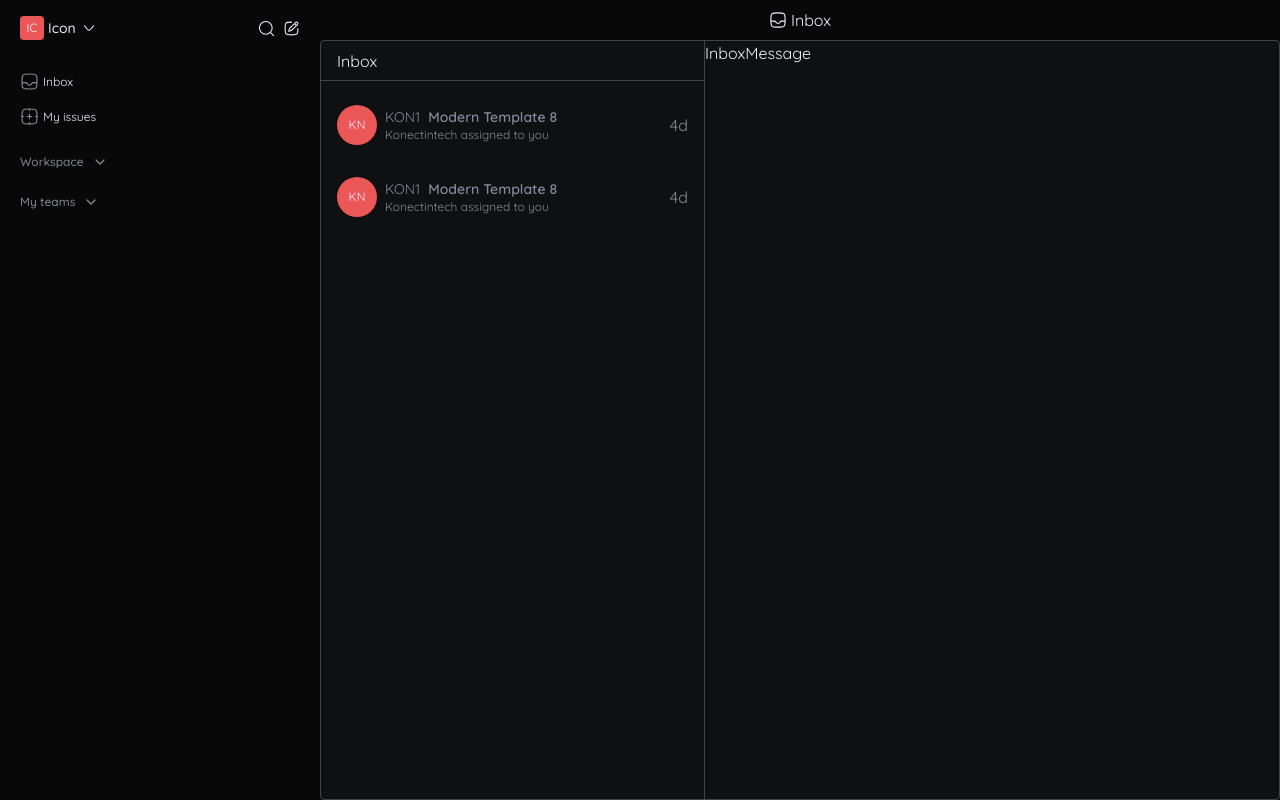
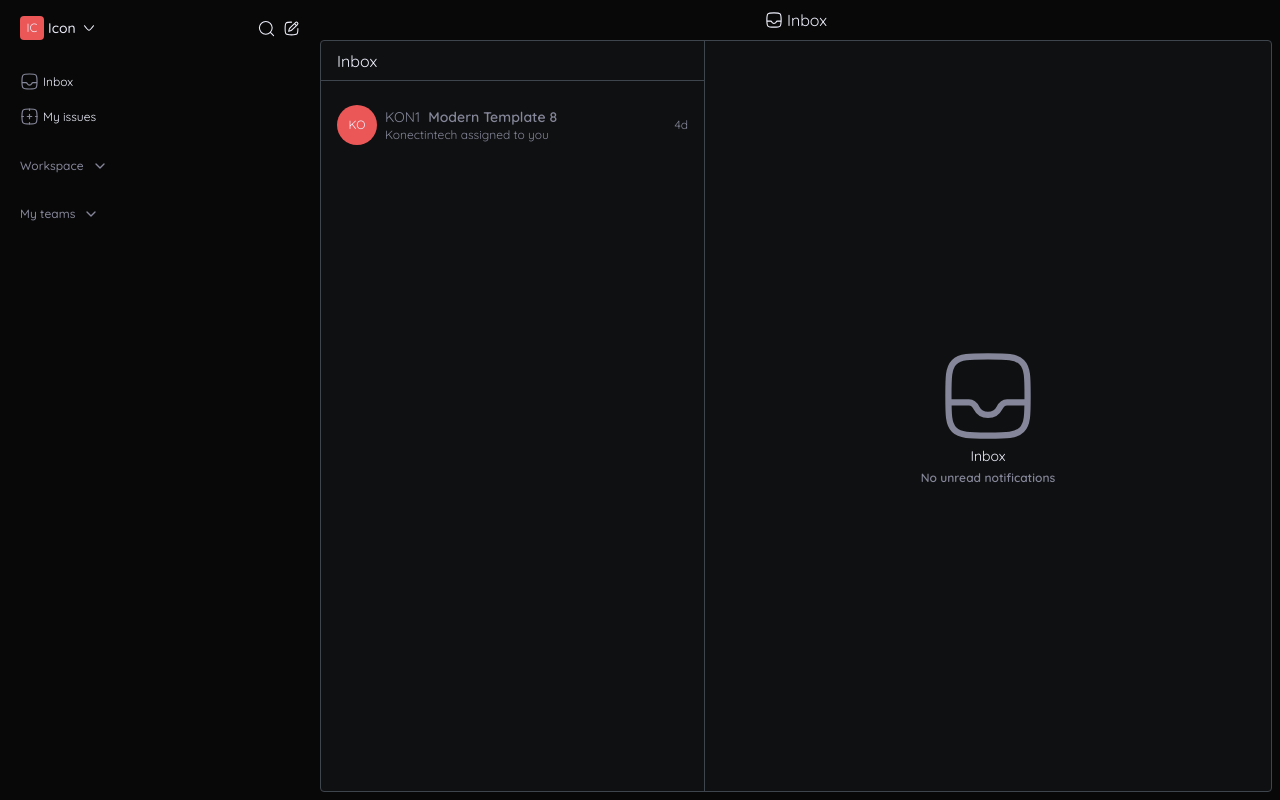
Before and after one commit to Bien-venu/simple, a Next.js app: page / in a window 1280 px wide. Built offline with nearby package versions, Linux system fonts and the light colour scheme.

Commit message:
adding some

```diff
--- a/src/components/Inbox.tsx
+++ b/src/components/Inbox.tsx
@@ -1,36 +1,47 @@
+"use client";
+import { useAppContext } from "@/context/AppContext";
 import { messages } from "@/data/data";
 import React from "react";
 
 const Inbox = () => {
+  const { setMessage } = useAppContext();
+
   return (
     <div className="flex w-96 flex-col gap-4 border-r border-border">
       <div className="flex h-10 w-full items-center border-b border-border px-4">
         Inbox
       </div>
+      {messages.length === 0 ? (
+        <div className=" flex-1 flex justify-center items-center text-grey text-sm font-medium">
+          <h1>No task available</h1>
+        </div>
+      ) : (
         <div className="flex flex-col gap-4">
           {messages.map((message, index) => (
             <div
               className="mx-2 flex items-center justify-between rounded p-2 hover:bg-hover"
               key={index}
+              onClick={() => setMessage(message.id)}
             >
               <div className="flex items-center gap-2">
                 <div className="flex h-10 w-10 items-center justify-center rounded-full bg-bug text-xs uppercase">
-                kn
+                  {message.assigner.slice(0, 2)}
                 </div>
                 <div className="flex flex-col text-grey">
                   <div className="flex gap-2 text-sm">
-                  <h1 className=" uppercase">{message.name}</h1>
-                  <h2 className=" font-semibold">{message.task}</h2>
+                    <h1 className="uppercase">{message.code}</h1>
+                    <h2 className="font-semibold">{message.task}</h2>
                   </div>
                   <h6 className="text-xs">{message.activity}</h6>
                 </div>
               </div>
-            <div className="text-grey">
+              <div className="text-xs text-grey">
                 <span>4d</span>
               </div>
             </div>
           ))}
         </div>
+      )}
     </div>
   );
 };
--- a/src/components/InboxMessage.tsx
+++ b/src/components/InboxMessage.tsx
@@ -1,9 +1,95 @@
-import React from 'react'
+import { useAppContext } from "@/context/AppContext";
+import { messages } from "@/data/data";
+import React from "react";
+import Notification from "./Notification";
+import Properties from "./Properties";
 
 const InboxMessage = () => {
+  const { message } = useAppContext();
+  const data = messages.filter((item) => item.id === message);
+  console.log(data);
+
+  if (message === null) {
+    return (
+      <div className="flex flex-1 flex-col items-center justify-center gap-1 text-grey">
+        <div className="flex flex-col items-center">
+          <svg
+            xmlns="http://www.w3.org/2000/svg"
+            viewBox="0 0 24 24"
+            width={100}
+            height={100}
+            fill={"none"}
+          >
+            <path
+              d="M2.5 12C2.5 7.52166 2.5 5.28249 3.89124 3.89124C5.28249 2.5 7.52166 2.5 12 2.5C16.4783 2.5 18.7175 2.5 20.1088 3.89124C21.5 5.28249 21.5 7.52166 21.5 12C21.5 16.4783 21.5 18.7175 20.1088 20.1088C18.7175 21.5 16.4783 21.5 12 21.5C7.52166 21.5 5.28249 21.5 3.89124 20.1088C2.5 18.7175 2.5 16.4783 2.5 12Z"
+              stroke="currentColor"
+              strokeWidth="1.5"
+              strokeLinecap="round"
+              strokeLinejoin="round"
+            />
+            <path
+              d="M21.5 13.5H16.5743C15.7322 13.5 15.0706 14.2036 14.6995 14.9472C14.2963 15.7551 13.4889 16.5 12 16.5C10.5111 16.5 9.70373 15.7551 9.30054 14.9472C8.92942 14.2036 8.26777 13.5 7.42566 13.5H2.5"
+              stroke="currentColor"
+              strokeWidth="1.5"
+              strokeLinejoin="round"
+            />
+          </svg>
+          <h1 className="text-sm text-white">Inbox</h1>
+        </div>
+        <p className="text-xs font-semibold">No unread notifications</p>
+      </div>
+    );
+  }
+
   return (
-    <div className='flex-1'>InboxMessage</div>
-  )
-}
+    <div className="flex flex-1 flex-col text-sm font-semibold">
+      <div className="flex min-h-10 w-full items-center border-b border-border px-4">
+        <div className="flex items-center gap-1">
+          <svg
+            xmlns="http://www.w3.org/2000/svg"
+            viewBox="0 0 24 24"
+            width={18}
+            height={18}
+            fill={"none"}
+            className="text-team"
+          >
+            <path
+              d="M9.76722 18.8486L12 14L14.2328 18.8486C14.8804 20.2549 15.2042 20.958 14.8612 21.4656C14.8518 21.4795 14.8421 21.4932 14.8321 21.5067C14.4659 22 13.6439 22 12 22C10.3561 22 9.53409 22 9.16795 21.5067C9.15792 21.4932 9.14821 21.4795 9.13882 21.4656C8.79585 20.958 9.11964 20.2549 9.76722 18.8486Z"
+              stroke="currentColor"
+              strokeWidth="1.5"
+              strokeLinecap="round"
+              strokeLinejoin="round"
+            />
+            <circle
+              cx="12"
+              cy="12"
+              r="2"
+              stroke="currentColor"
+              strokeWidth="1.5"
+              strokeLinecap="round"
+            />
+            <path
+              d="M4 18.001C2.74418 16.3295 2 14.2516 2 12C2 6.47715 6.47715 2 12 2C17.5228 2 22 6.47715 22 12C22 14.2516 21.2558 16.3295 20 18.001"
+              stroke="currentColor"
+              strokeWidth="1.5"
+              strokeLinecap="round"
+            />
+            <path
+              d="M7.52779 16C6.57771 14.9385 6 13.5367 6 12C6 8.68629 8.68629 6 12 6C15.3137 6 18 8.68629 18 12C18 13.5367 17.4223 14.9385 16.4722 16"
+              stroke="currentColor"
+              strokeWidth="1.5"
+              strokeLinecap="round"
+            />
+          </svg>
+          <h1 className="text-white">Icon v1</h1>
+        </div>
+      </div>
+      <div className="flex h-full">
+        <Notification data={data} />
+        <Properties />
+      </div>
+    </div>
+  );
+};
 
-export default InboxMessage
+export default InboxMessage;
--- a/src/components/Message.tsx
+++ b/src/components/Message.tsx
@@ -5,7 +5,7 @@
 
 const Message = () => {
   return (
-    <div className="flex flex-1 flex-col">
+    <div className="flex flex-1 flex-col pb-2 pr-2">
       <MainHeader />
       <div className="flex h-full w-full rounded border border-border bg-bgGray">
         <Inbox />
--- /dev/null
+++ b/src/components/Notification.tsx
@@ -0,0 +1,24 @@
+import React from "react";
+
+const Notification = ({ data }: any) => {
+  return (
+    <div className="flex-1 px-16 h-full">
+      {data.map((message: { task: string | number | bigint | boolean | React.ReactElement<any, string | React.JSXElementConstructor<any>> | Iterable<React.ReactNode> | React.ReactPortal | Promise<React.AwaitedReactNode> | null | undefined; code: string | number | bigint | boolean | React.ReactElement<any, string | React.JSXElementConstructor<any>> | Iterable<React.ReactNode> | React.ReactPortal | Promise<React.AwaitedReactNode> | null | undefined; name: string | number | bigint | boolean | React.ReactElement<any, string | React.JSXElementConstructor<any>> | Iterable<React.ReactNode> | React.ReactPortal | Promise<React.AwaitedReactNode> | null | undefined; message: string | number | bigint | boolean | React.ReactElement<any, string | React.JSXElementConstructor<any>> | Iterable<React.ReactNode> | React.ReactPortal | Promise<React.AwaitedReactNode> | null | undefined; }, index: React.Key | null | undefined) => (
+        <div key={index} className="flex flex-col gap-12">
+          <div className="flex flex-col gap-4">
+            <h1 className="text-2xl font-semibold">{message.task}</h1>
+            <p className="flex items-center gap-1 text-xs text-grey">
+              Sub-issue of <span className="uppercase">{message.code}</span>
+              <span className="font-semibold text-white"> {message.name} </span>
+            </p>
+          </div>
+          <div className="flex text-sm font-semibold text-canceled">
+            <h2>{message.message} </h2>
+          </div>
+        </div>
+      ))}
+    </div>
+  );
+};
+
+export default Notification;
--- /dev/null
+++ b/src/components/Properties.tsx
@@ -0,0 +1,9 @@
+import React from 'react'
+
+const Properties = () => {
+  return (
+    <div className=' w-80 h-full bg-account'>Properties</div>
+  )
+}
+
+export default Properties
--- a/src/components/ui/accordion.tsx
+++ b/src/components/ui/accordion.tsx
@@ -28,7 +28,7 @@
     <AccordionPrimitive.Trigger
       ref={ref}
       className={cn(
-        "hover:bg-hover flex flex-1 items-center gap-2 rounded p-1 font-medium transition-all [&[data-state=open]>svg]:rotate-180",
+        "hover:bg-hover flex flex-1 items-center gap-2 rounded p-1 py-2 font-medium transition-all [&[data-state=open]>svg]:rotate-180",
         className,
       )}
       {...props}
--- a/src/context/AppContext.tsx
+++ b/src/context/AppContext.tsx
@@ -15,10 +15,9 @@
   error: string | null;
   filter: string;
   setFilter: (filter: string) => void;
-  amount: number[];
-  setAmount: (amount: number[]) => void;
-  selectedSort: string | null;
-  setSelectedSort: Dispatch<SetStateAction<string | null>>;
+
+  message: number | null;
+  setMessage: Dispatch<SetStateAction<number | null>>;
 }
 
 const AppContext = createContext<AppContextProps | undefined>(undefined);
@@ -28,8 +27,7 @@
   const [isLoading, setIsLoading] = useState(false);
   const [error, setError] = useState<string | null>(null);
   const [filter, setFilter] = useState("inbox");
-  const [amount, setAmount] = useState<number[]>([700, 3500]);
-  const [selectedSort, setSelectedSort] = useState<string | null>(null);
+  const [message, setMessage] = useState<number | null>(null);
 
   return (
     <AppContext.Provider
@@ -39,10 +37,8 @@
         error,
         filter,
         setFilter,
-        amount,
-        setAmount,
-        selectedSort,
-        setSelectedSort,
+        message,
+        setMessage,
       }}
     >
       {children}
--- a/src/data/data.tsx
+++ b/src/data/data.tsx
@@ -1,22 +1,15 @@
 export const messages = [
   {
-    name: "Kon1",
+    id: 1,
+    name: "Building new Modern Templates",
+    code: "Kon1",
     task: "Modern Template 8",
     status: "To Do",
     message:
       "Link to component - https://www.figma.com/design/u5pf2AySo4w85sBSPpdJVT/Konectin-Product-(Resume-Builder)-V2?node-id=7690-101315&m=dev",
-    assignee: "Konectintech",
+    assigner: "Konectintech",
     worker: ["Bienvenu"],
     activity: "Konectintech assigned to you",
-  },
-  {
-    name: "Kon1",
-    task: "Modern Template 8",
-    status: "To Do",
-    message:
-      "Link to component - https://www.figma.com/design/u5pf2AySo4w85sBSPpdJVT/Konectin-Product-(Resume-Builder)-V2?node-id=7690-101315&m=dev",
-    assignee: "Konectintech",
-    worker: ["Bienvenu"],
-    activity: "Konectintech assigned to you",
+    date: "",
   },
 ];
```
Lines whose indentation alone changed are shown as unchanged.
